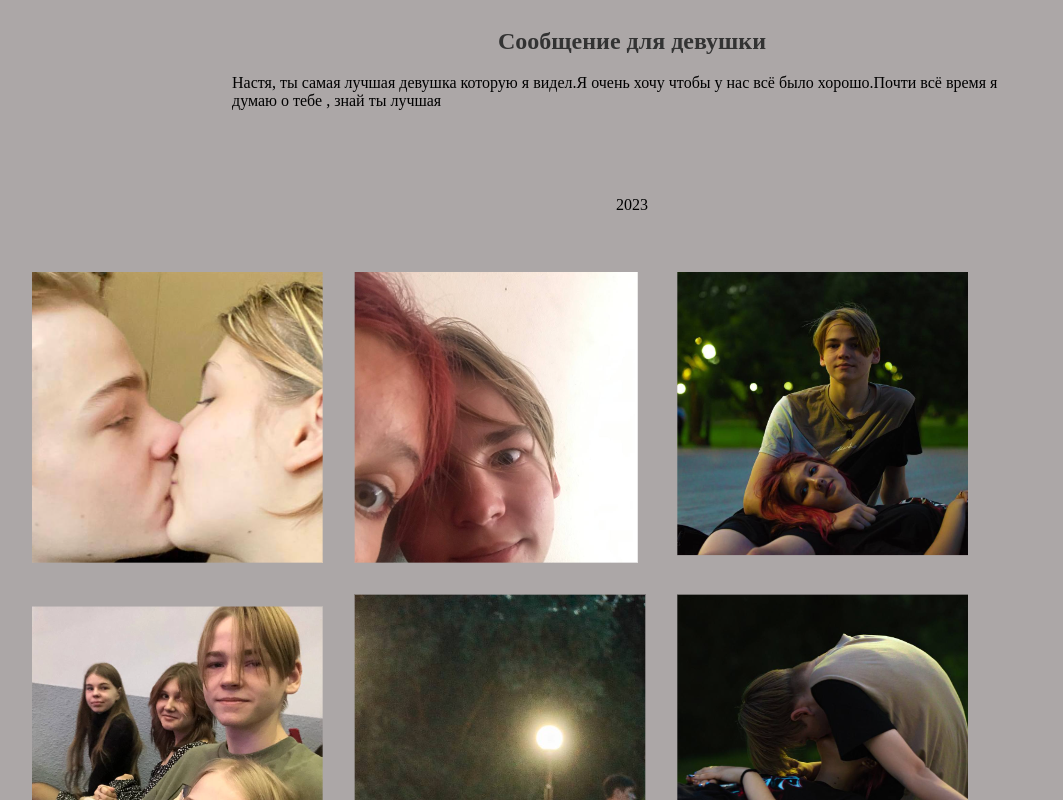
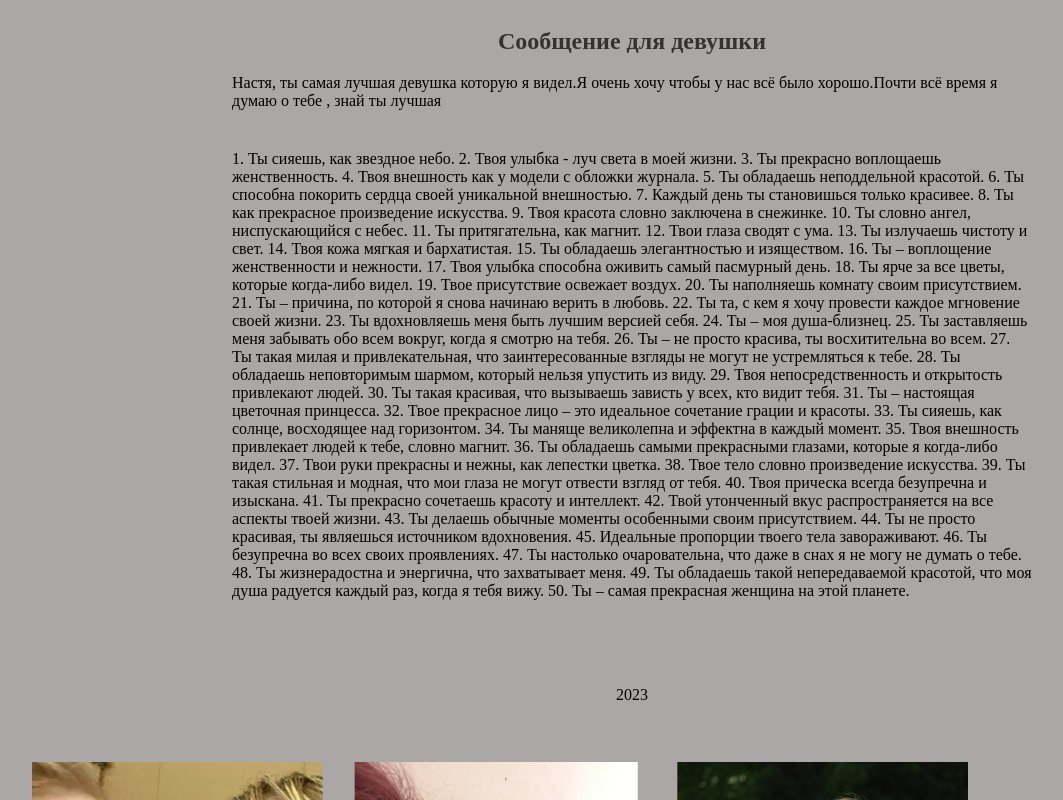
Before and after one commit to aaalberkaa/loveNastya, a plain HTML site: page index.html in a window 1280 px wide. Shown: the part 603-1403 px from the top of the page, without its empty margins (8-1071 px from the left). Drawn offline with Linux system fonts and the light colour scheme.

Commit message:
Update index.html
Signed-off-by: aaalberkaa <135589730+aaalberkaa@users.noreply.github.com>

```diff
--- a/index.html
+++ b/index.html
@@ -45,6 +45,58 @@
             <h2>Сообщение для девушки</h2>
             <p>Настя, ты самая лучшая девушка которую я видел.Я очень хочу чтобы у нас всё было хорошо.Почти всё время я думаю о тебе , знай ты лучшая </p>
         </section>
+                <section>
+            <p>1. Ты сияешь, как звездное небо.
+                2. Твоя улыбка - луч света в моей жизни.
+                3. Ты прекрасно воплощаешь женственность.
+                4. Твоя внешность как у модели с обложки журнала.
+                5. Ты обладаешь неподдельной красотой.
+                6. Ты способна покорить сердца своей уникальной внешностью.
+                7. Каждый день ты становишься только красивее.
+                8. Ты как прекрасное произведение искусства.
+                9. Твоя красота словно заключена в снежинке.
+                10. Ты словно ангел, ниспускающийся с небес.
+                11. Ты притягательна, как магнит.
+                12. Твои глаза сводят с ума.
+                13. Ты излучаешь чистоту и свет.
+                14. Твоя кожа мягкая и бархатистая.
+                15. Ты обладаешь элегантностью и изяществом.
+                16. Ты – воплощение женственности и нежности.
+                17. Твоя улыбка способна оживить самый пасмурный день.
+                18. Ты ярче за все цветы, которые когда-либо видел.
+                19. Твое присутствие освежает воздух.
+                20. Ты наполняешь комнату своим присутствием.
+                21. Ты – причина, по которой я снова начинаю верить в любовь.
+                22. Ты та, с кем я хочу провести каждое мгновение своей жизни.
+                23. Ты вдохновляешь меня быть лучшим версией себя.
+                24. Ты – моя душа-близнец.
+                25. Ты заставляешь меня забывать обо всем вокруг, когда я смотрю на тебя.
+                26. Ты – не просто красива, ты восхитительна во всем.
+                27. Ты такая милая и привлекательная, что заинтересованные взгляды не могут не устремляться к тебе.
+                28. Ты обладаешь неповторимым шармом, который нельзя упустить из виду.
+                29. Твоя непосредственность и открытость привлекают людей.
+                30. Ты такая красивая, что вызываешь зависть у всех, кто видит тебя.
+                31. Ты – настоящая цветочная принцесса.
+                32. Твое прекрасное лицо – это идеальное сочетание грации и красоты.
+                33. Ты сияешь, как солнце, восходящее над горизонтом.
+                34. Ты маняще великолепна и эффектна в каждый момент.
+                35. Твоя внешность привлекает людей к тебе, словно магнит.
+                36. Ты обладаешь самыми прекрасными глазами, которые я когда-либо видел.
+                37. Твои руки прекрасны и нежны, как лепестки цветка.
+                38. Твое тело словно произведение искусства.
+                39. Ты такая стильная и модная, что мои глаза не могут отвести взгляд от тебя.
+                40. Твоя прическа всегда безупречна и изыскана.
+                41. Ты прекрасно сочетаешь красоту и интеллект.
+                42. Твой утонченный вкус распространяется на все аспекты твоей жизни.
+                43. Ты делаешь обычные моменты особенными своим присутствием.
+                44. Ты не просто красивая, ты являешься источником вдохновения.
+                45. Идеальные пропорции твоего тела завораживают.
+                46. Ты безупречна во всех своих проявлениях.
+                47. Ты настолько очаровательна, что даже в снах я не могу не думать о тебе.
+                48. Ты жизнерадостна и энергична, что захватывает меня.
+                49. Ты обладаешь такой непередаваемой красотой, что моя душа радуется каждый раз, когда я тебя вижу.
+                50. Ты – самая прекрасная женщина на этой планете.</p>
+        </section>
     </main>
 
     <footer>
```
